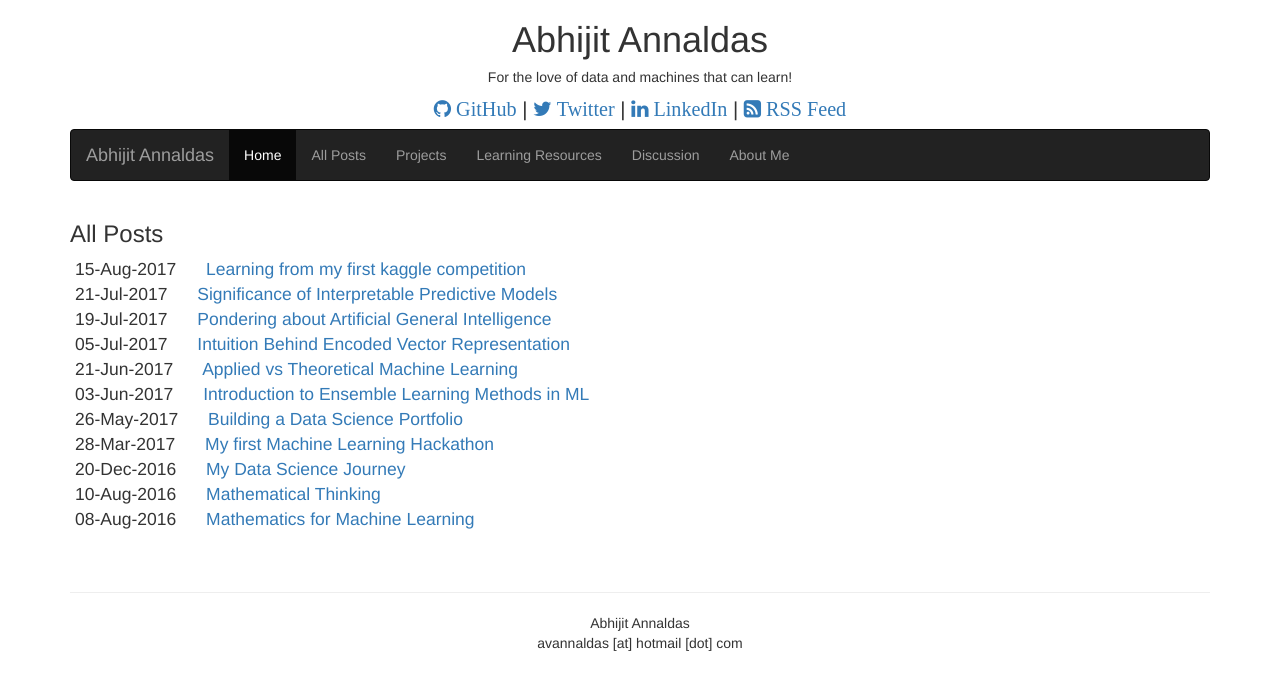
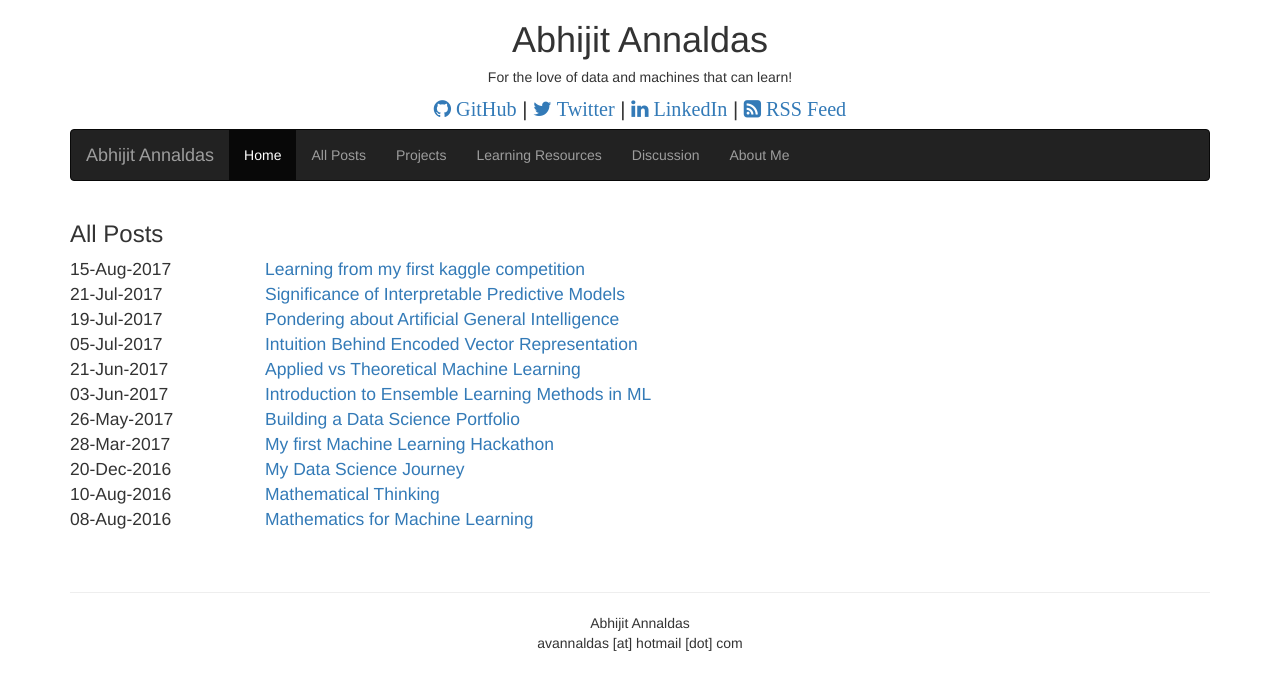
Before and after one commit to devm1023/ML_project, a Jekyll site: the page built from pages/all-posts.html, in a window 1280 px wide. Shown: the top 690 px of the page. Built offline with Jekyll 4.4.1, drawn with Linux system fonts in a browser that asks for light colours; nearby versions of some CDN libraries.

Commit message:
Update all-posts.html

```diff
--- a/pages/all-posts.html
+++ b/pages/all-posts.html
@@ -4,7 +4,12 @@ title: All Posts
 permalink: /all-posts/
 ---
 {% for post in site.posts %}
-<span style="padding-left:5px;padding-right:25px">{{ post.date | date: "%d-%b-%Y" }}</span>
-<span><a href="{{ post.url | prepend: site.baseurl }}">{{ post.title }}</a></span>
-<br />
+<div class="row">
+	<div class="col-sm-2" style="text-align:justify;">
+    <span>{{ post.date | date: "%d-%b-%Y" }}</span>
+	</div>
+	<div class="col-sm-10" style="text-align:justify;">
+    <span><a href="{{ post.url | prepend: site.baseurl }}">{{ post.title }}</a></span>
+	</div>
+</div>
 {% endfor %}
```
